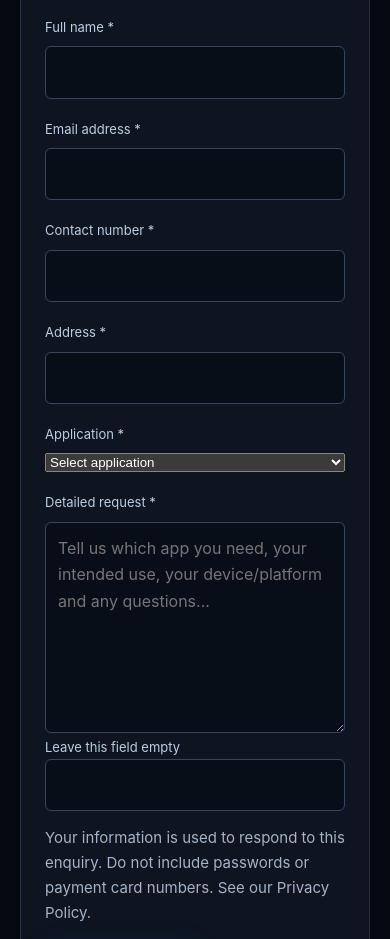
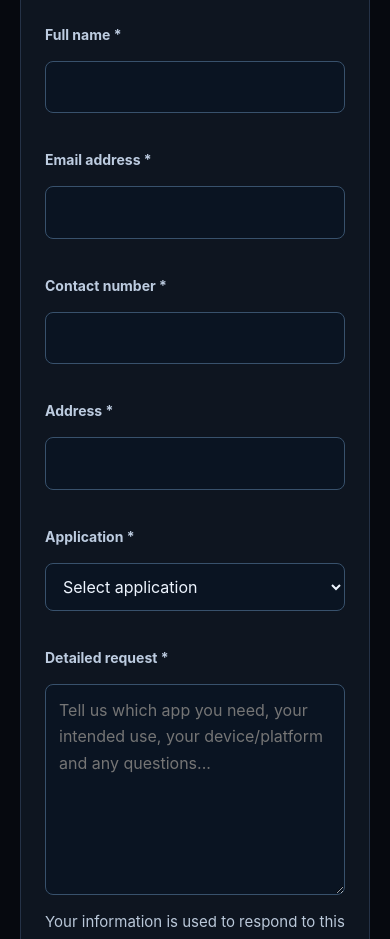
Before and after one commit to princeakbari48-spec/fscoretech-website, a website: page contact.html in a window 390 px wide. Shown: the part 1061-2000 px from the top of the page. Drawn offline with Linux system fonts and the light colour scheme.

Commit message:
Style responsive app access request form

```diff
--- a/assets/css/styles.css
+++ b/assets/css/styles.css
@@ -849,3 +849,21 @@ textarea {
 .feature-bullets li::marker{color:#68aefe}
 .feature-card{display:flex;flex-direction:column}
 .feature-card .feature-bullets{margin-top:auto}
+
+
+/* App access requests */
+.request-card{min-width:0}
+.request-card h2{font-size:clamp(25px,2.7vw,36px);margin-top:9px}
+.request-fields{display:grid;grid-template-columns:repeat(2,minmax(0,1fr));gap:15px}
+.request-fields .field{min-width:0}
+.request-fields label{font-weight:650;font-size:14px;display:block;margin-bottom:7px}
+.request-fields input,.request-fields textarea,.request-fields select{display:block;width:100%;min-width:0;padding:12px 13px;border:1px solid #38516c;border-radius:8px;background:#0a1422;color:#eef5ff;font:inherit}
+.request-fields input:focus,.request-fields textarea:focus,.request-fields select:focus{outline:2px solid #6ba8ff;outline-offset:1px}
+.request-fields textarea{resize:vertical}
+.request-span{grid-column:1/-1}
+.request-honeypot{position:absolute;left:-9999px;width:1px;height:1px;overflow:hidden}
+.request-privacy{font-size:13px;color:#bac8d9;line-height:1.6}
+.request-privacy a{text-decoration:underline;color:#9bc9ff}
+#request-status{font-size:14px;min-height:1.7em;color:#dce8f7}
+#request-submit:disabled{opacity:.65;cursor:wait}
+@media(max-width:680px){.request-fields{grid-template-columns:1fr}}
```
